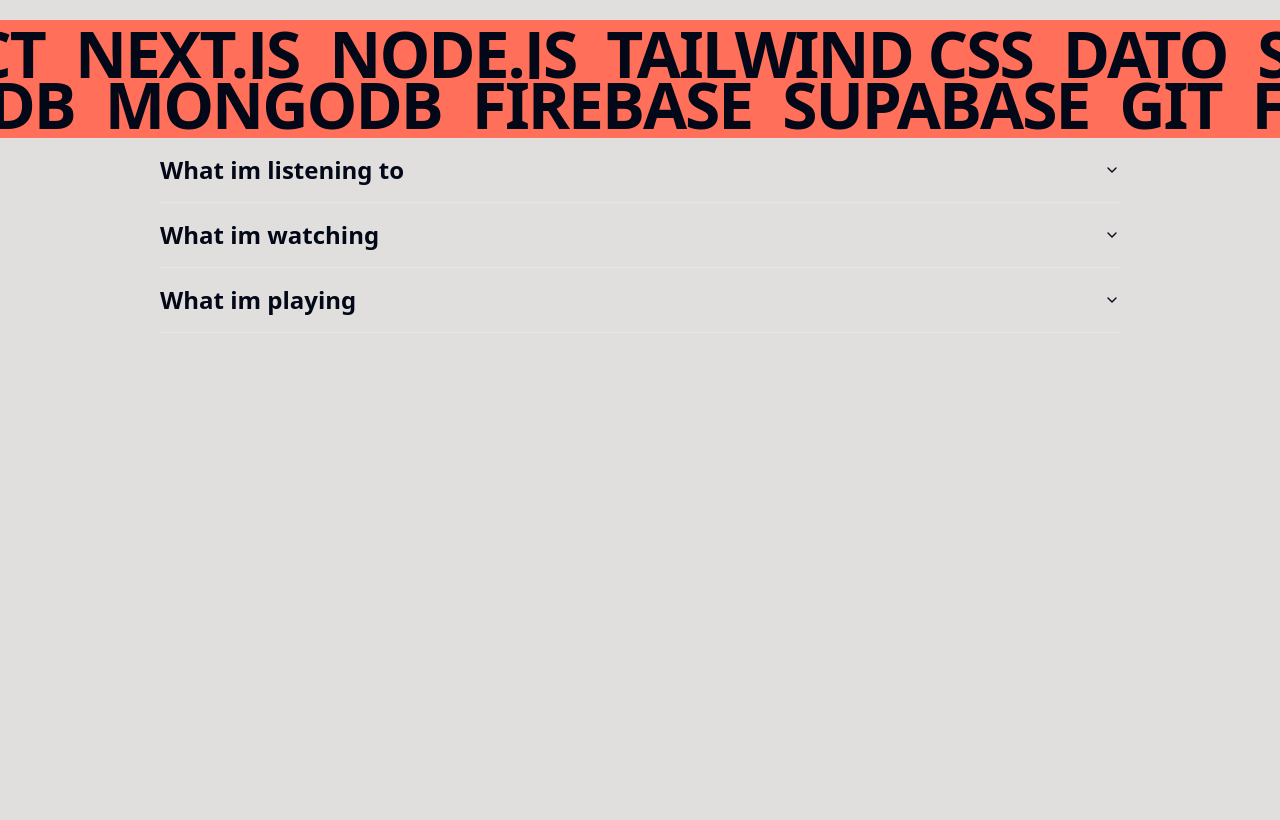
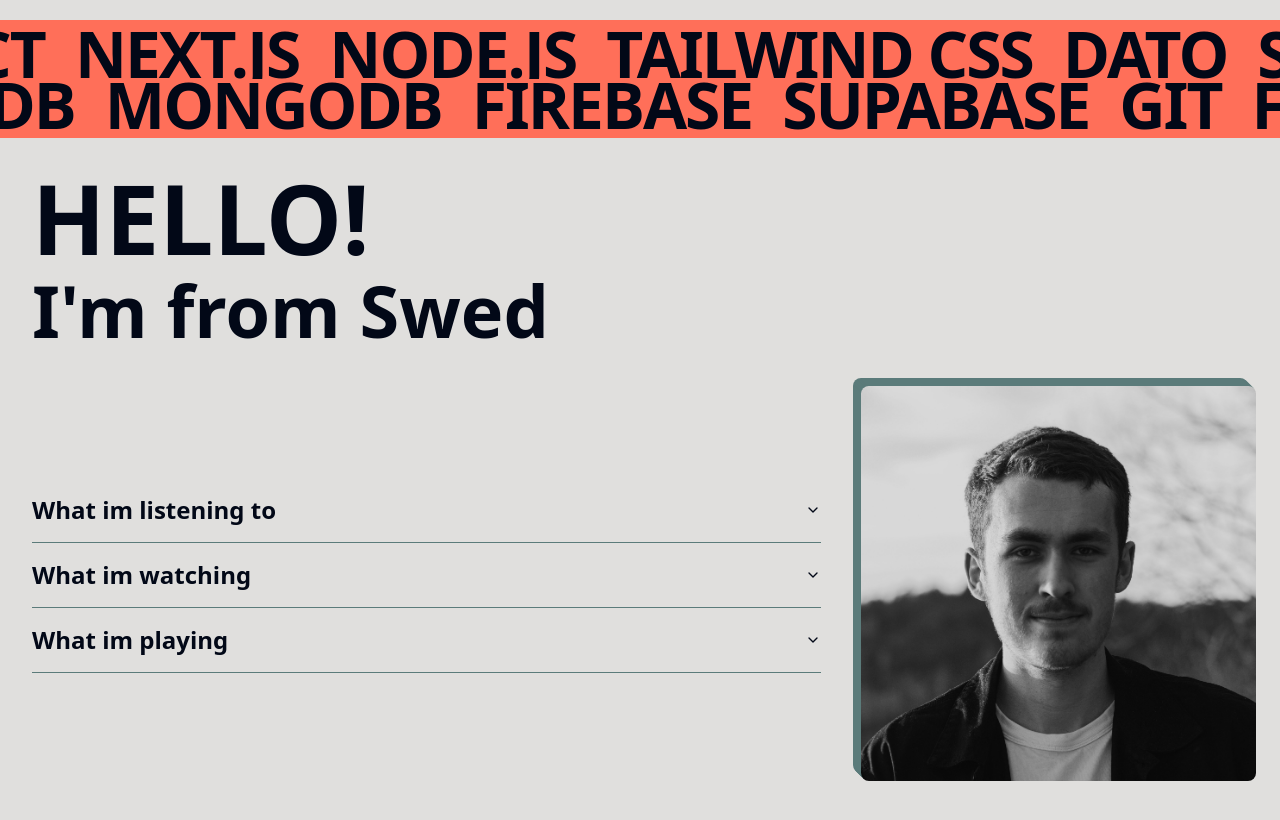
Before and after one commit to arebrinkemil/next-portfolio, a Next.js app: page /about in a window 1280 px wide. Shown: the part 780-1600 px from the top of the page. Built offline with nearby package versions, Linux system fonts and the light colour scheme; what tailwindcss-fluid-type would draw is missing.

Commit message:
added a segment "personal"

```diff
--- a/components/carousel.jsx
+++ b/components/carousel.jsx
@@ -29,10 +29,10 @@
 
 export function VidCarousel({ content }) {
   return (
-    <Carousel className="w-[90%]">
+    <Carousel className=" w-[80%] lg:w-[90%]">
       <CarouselContent className="-ml-1">
         {content.map((item, index) => (
-          <CarouselItem key={index} className="pl-1 md:basis-1/2 lg:basis-1/4">
+          <CarouselItem key={index} className="pl-1 md:basis-1/2 lg:basis-1/4 ">
             <div className="p-1">
               <iframe
                 width="100%"
@@ -54,9 +54,12 @@
 export function ImageCarousel({ content }) {
   return (
     <Carousel className="w-[90%]">
-      <CarouselContent className="-ml-1">
+      <CarouselContent className="-ml-1 ">
         {content.map((item, index) => (
-          <CarouselItem key={index} className="pl-1 md:basis-1/2 lg:basis-1/3">
+          <CarouselItem
+            key={index}
+            className="pl-1 md:basis-1/2 lg:basis-1/3 rounded-lg "
+          >
             <div className="p-1">
               <Image
                 src={item.src}
--- a/components/carousels.jsx
+++ b/components/carousels.jsx
@@ -42,7 +42,7 @@
 
   return (
     <div className="w-full flex flex-col justify-center items-center">
-      <div className="w-3/4 flex flex-col justify-center items-center">
+      <div className="w-full flex flex-col justify-center items-center">
         <Accordion type="single" collapsible className="w-full">
           <AccordionItem value="item-1" className="w-full">
             <AccordionTrigger>
@@ -50,7 +50,7 @@
               <h2 className="text-2xl font-bold">What im listening to</h2>
             </AccordionTrigger>
             <AccordionContent>
-              <div className="w-full flex justify-center">
+              <div className="w-full flex justify-center bg-secondary rounded-lg">
                 <VidCarousel content={carousel1Content} />
               </div>
             </AccordionContent>
@@ -61,7 +61,7 @@
               <h2 className="text-2xl font-bold">What im watching</h2>
             </AccordionTrigger>
             <AccordionContent>
-              <div className="w-full flex justify-center">
+              <div className="w-full flex justify-center bg-secondary rounded-lg">
                 <ImageCarousel content={carousel2Content} />
               </div>
             </AccordionContent>
@@ -71,7 +71,7 @@
               <h2 className="text-2xl font-bold">What im playing</h2>
             </AccordionTrigger>
             <AccordionContent>
-              <div className="w-full flex justify-center">
+              <div className="w-full flex justify-center bg-secondary rounded-lg">
                 <ImageCarousel content={carousel3Content} />
               </div>
             </AccordionContent>
--- a/components/personal.jsx
+++ b/components/personal.jsx
@@ -1,9 +1,31 @@
 import { Carousels } from "@/components/carousels";
+import Image from "next/image";
+import PFbild from "../public/PFBild.jpg";
+import { useRef } from "react";
+import { useInView } from "framer-motion";
+import { motion } from "framer-motion";
 
 export function Personal() {
+  const ref = useRef(null);
+  const isInView = useInView(ref);
+
   return (
-    <div>
-      <Carousels />
+    <div className="flex flex-col-reverse lg:flex-row w-full justify-center gap-8 items-center px-8 mt-8 ">
+      <div className="lg:w-2/3 w-full">
+        <Carousels />
+      </div>
+      <motion.div
+        ref={ref}
+        className={`lg:w-1/3 w-full rounded-lg  ${
+          isInView ? "shadow-pop-tl" : ""
+        }`}
+      >
+        <Image
+          className="w-full h-full object-cover rounded-lg grayscale hover:grayscale-0 transition-all duration-500 ease-in-out"
+          src={PFbild}
+          alt="Profile Picture"
+        />
+      </motion.div>
     </div>
   );
 }
--- a/package.json
+++ b/package.json
@@ -23,6 +23,7 @@
     "react-dom": "^18",
     "react-icons": "^5.1.0",
     "react-responsive": "^10.0.0",
+    "react-type-animation": "^3.2.0",
     "tailwind-merge": "^2.3.0",
     "tailwindcss-animate": "^1.0.7",
     "tailwindcss-fluid-type": "^2.0.6",
--- a/pages/about.jsx
+++ b/pages/about.jsx
@@ -4,6 +4,7 @@
 import AnimatedH1 from "@/components/animatedh1";
 import { Personal } from "@/components/personal";
 import Skills from "@/components/skills";
+import { TypeAnimation } from "react-type-animation";
 
 export default function About() {
   const { scrollYProgress } = useScroll();
@@ -27,6 +28,27 @@
         <AnimatedH1>WEB DEVELOPER</AnimatedH1>
       </motion.div>
       <Skills />
+      <div className="px-8">
+        <h1 className="text-8xl font-bold text-left mt-8">HELLO!</h1>
+        <h2 className="text-7xl font-semibold text-left mt-2">
+          <TypeAnimation
+            sequence={[
+              "I'm Emil Årebrink",
+              1000,
+              "I'm a Web Developer",
+              1000,
+              "I'm from Sweden",
+              1000,
+              "I'm a Student",
+              1000,
+            ]}
+            preRenderFirstString
+            wrapper="span"
+            speed={50}
+            repeat={Infinity}
+          />{" "}
+        </h2>
+      </div>
       <Personal />
     </Page>
   );
--- a/pages/global.css
+++ b/pages/global.css
@@ -34,7 +34,7 @@
     --destructive: 0 84.2% 60.2%;
     --destructive-foreground: 210 40% 98%;
 
-    --border: 214.3 31.8% 91.4%;
+    --border: #5b7b7a;
     --input: 214.3 31.8% 91.4%;
     --ring: 222.2 84% 4.9%;
 
--- a/tailwind.config.js
+++ b/tailwind.config.js
@@ -19,7 +19,7 @@
     extend: {
       colors: {
         text: "var(--text)",
-        border: "hsl(var(--border))",
+        border: "var(--border)",
         input: "hsl(var(--input))",
         ring: "hsl(var(--ring))",
         background: "var(--background)",
```
Also changed, not shown: public/PFbild.jpg (added), 1 other file (tests, documents, lock files or other folders).
